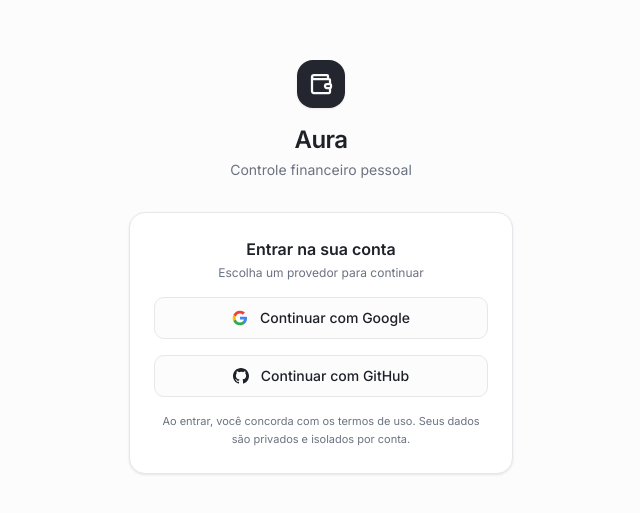
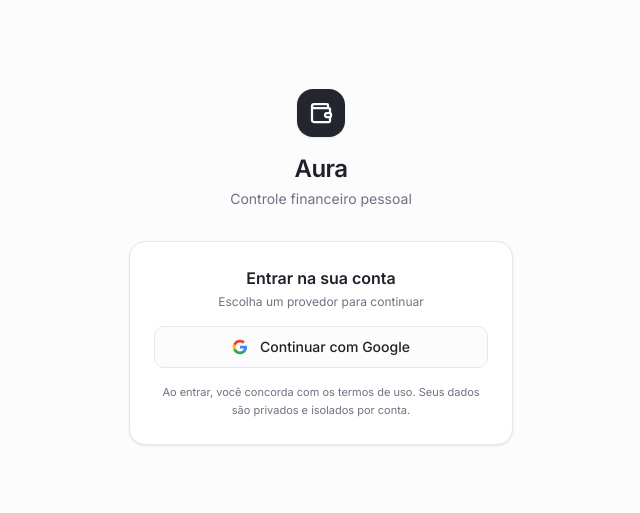
Before and after one commit to LucasSantss/Finance, a Next.js app: page /login in a window 1280 px wide. Shown: the part 133-646 px from the top of the page, without its empty margins (319-959 px from the left). Built offline with nearby package versions, Linux system fonts and the light colour scheme; no server answers.

Commit message:
sem github

```diff
--- a/app/login/page.tsx
+++ b/app/login/page.tsx
@@ -70,29 +70,6 @@ export default async function LoginPage() {
             </button>
           </form>
 
-          {/* GitHub */}
-          <form
-            action={async () => {
-              "use server";
-              await signIn("github", { redirectTo: "/" });
-            }}
-          >
-            <button
-              type="submit"
-              className="flex w-full items-center justify-center gap-3 rounded-md border border-border bg-background px-4 py-2.5 text-sm font-medium text-foreground hover:bg-accent transition-colors"
-            >
-              <svg
-                className="h-4 w-4 text-foreground"
-                viewBox="0 0 24 24"
-                fill="currentColor"
-                aria-hidden
-              >
-                <path d="M12 0C5.37 0 0 5.37 0 12c0 5.3 3.44 9.8 8.21 11.39.6.11.82-.26.82-.58v-2.03c-3.34.73-4.04-1.61-4.04-1.61-.55-1.39-1.34-1.76-1.34-1.76-1.09-.75.08-.73.08-.73 1.2.08 1.84 1.24 1.84 1.24 1.07 1.83 2.81 1.3 3.5.99.11-.78.42-1.3.76-1.6-2.67-.3-5.47-1.33-5.47-5.93 0-1.31.47-2.38 1.24-3.22-.12-.3-.54-1.52.12-3.18 0 0 1.01-.32 3.3 1.23a11.5 11.5 0 0 1 3-.4c1.02 0 2.04.14 3 .4 2.28-1.55 3.29-1.23 3.29-1.23.66 1.66.24 2.88.12 3.18.77.84 1.24 1.91 1.24 3.22 0 4.61-2.81 5.63-5.48 5.92.43.37.81 1.1.81 2.22v3.29c0 .32.21.7.82.58C20.56 21.8 24 17.3 24 12c0-6.63-5.37-12-12-12z" />
-              </svg>
-              Continuar com GitHub
-            </button>
-          </form>
-
           <p className="text-center text-[11px] text-muted-foreground leading-relaxed">
             Ao entrar, você concorda com os termos de uso. Seus dados são
             privados e isolados por conta.
```
